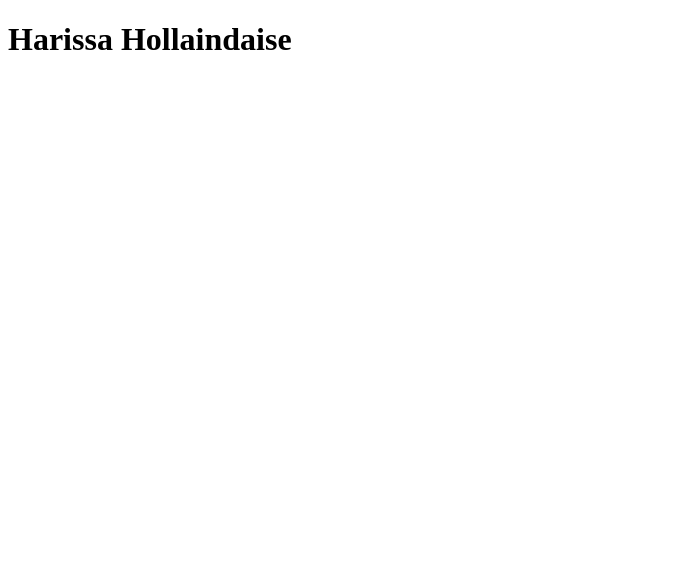
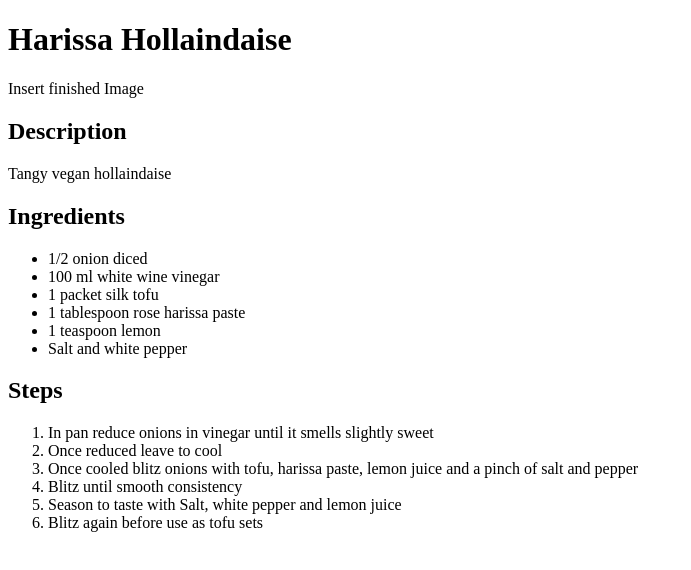
Before and after one commit to cwmowen-RF/odin-recipes, a plain HTML site: page recipes/harissa-hollaindaise.html in a window 1280 px wide. Shown: the whole page, without its empty margins (0-691 px from the left). Drawn offline with Linux system fonts and the light colour scheme.

Commit message:
Added content to harissa hollaindaise

```diff
--- a/recipes/harissa-hollaindaise.html
+++ b/recipes/harissa-hollaindaise.html
@@ -7,5 +7,29 @@
 
     <body>
         <h1> Harissa Hollaindaise</h1>
+        <p>Insert finished Image</p>
+
+        <h2> Description </h2>
+        <p>Tangy vegan hollaindaise</p>
+
+        <h2> Ingredients </h2>
+        <ul>
+            <li>1/2 onion diced</li>
+            <li>100 ml white wine vinegar</li>
+            <li>1 packet silk tofu</li>
+            <li>1 tablespoon rose harissa paste</li>
+            <li>1 teaspoon lemon</li>
+            <li>Salt and white pepper</li>
+        </ul>
+
+        <h2> Steps </h2>
+        <ol>
+            <li>In pan reduce onions in vinegar until it smells slightly sweet</li>
+            <li>Once reduced leave to cool</li>
+            <li>Once cooled blitz onions with tofu, harissa paste, lemon juice and a pinch of salt and pepper</li>
+            <li>Blitz until smooth consistency</li>
+            <li>Season to taste with Salt, white pepper and lemon juice</li>
+            <li>Blitz again before use as tofu sets</li>
+        </ol>
     </body>
 </html>
```
